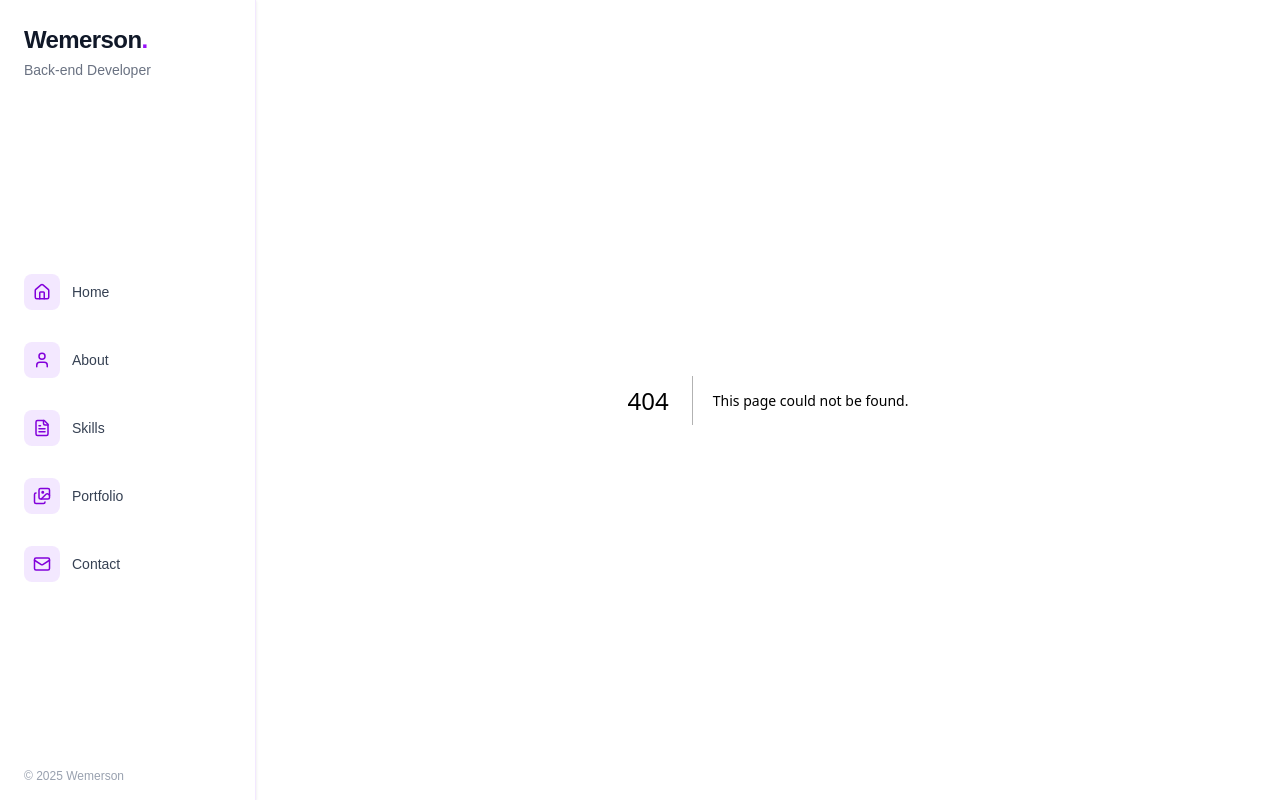
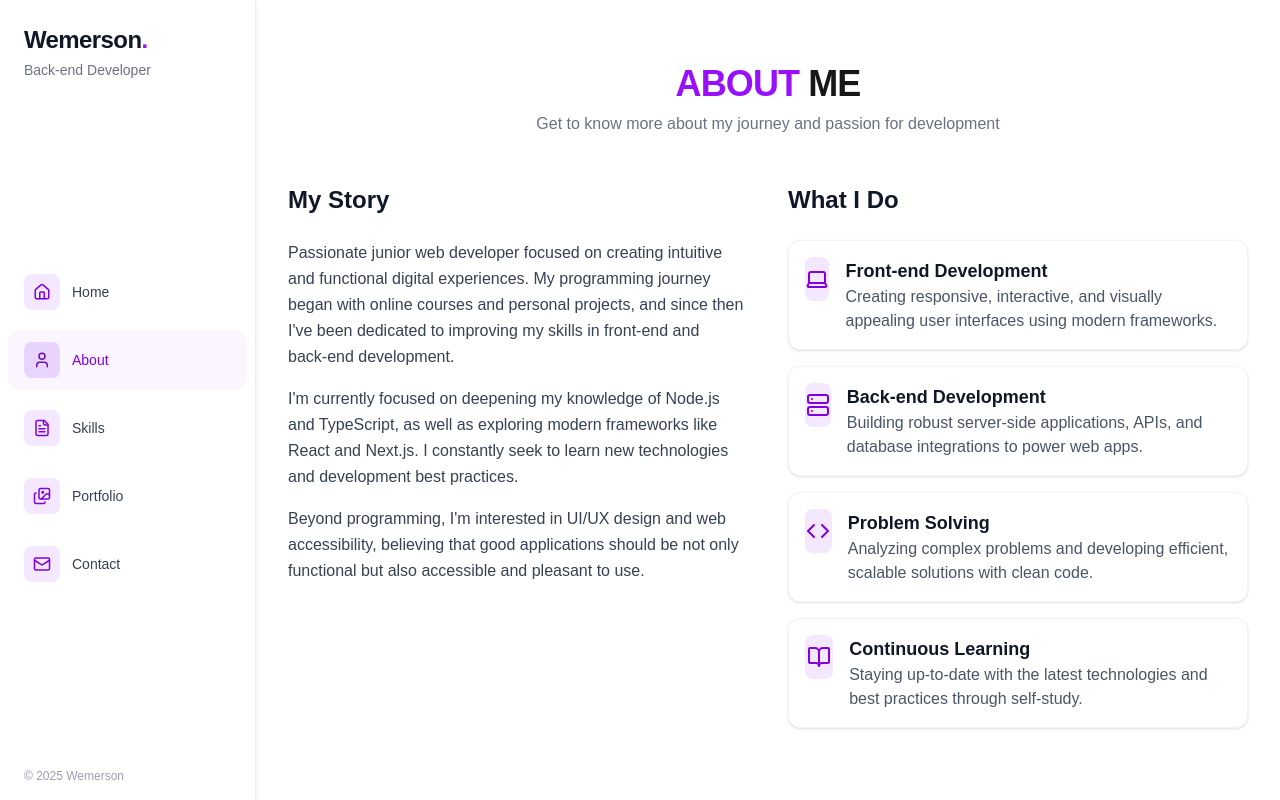
Before and after one commit to wmsalves/portfolio-wmsalves, a Next.js app: page /about in a window 1280 px wide. Before the commit this address had no page. Built offline with nearby package versions, Linux system fonts and the light colour scheme.

Commit message:
chore(router): create routed pages (/about, /skills, /portfolio, /contact) using App Router

```diff
--- /dev/null
+++ b/src/app/about/page.tsx
@@ -0,0 +1,10 @@
+import About from "@/components/sections/about/About";
+import PageWrapper from "@/components/layout/PageWrapper";
+
+export default function AboutPage() {
+  return (
+    <PageWrapper>
+      <About />
+    </PageWrapper>
+  );
+}
--- /dev/null
+++ b/src/app/contact/page.tsx
@@ -0,0 +1,10 @@
+import ContactSection from "@/components/sections/contact/Contact";
+import PageWrapper from "@/components/layout/PageWrapper";
+
+export default function ContactPage() {
+  return (
+    <PageWrapper>
+      <ContactSection />
+    </PageWrapper>
+  );
+}
--- a/src/app/layout.tsx
+++ b/src/app/layout.tsx
@@ -1,11 +1,5 @@
-import type { Metadata } from "next";
 import "./globals.css";
 import Sidebar from "@/components/layout/Sidebar";
-
-export const metadata: Metadata = {
-  title: "Wemerson | Portfolio",
-  description: "Backend Developer Portfolio",
-};
 
 export default function RootLayout({
   children,
@@ -16,7 +10,7 @@ export default function RootLayout({
     <html lang="en">
       <body className="antialiased bg-gray-50 text-gray-900">
         <Sidebar />
-        <main className="lg:pl-64">{children}</main>
+        <main className="pt-14 lg:pt-0 lg:pl-64">{children}</main>
       </body>
     </html>
   );
--- a/src/app/page.tsx
+++ b/src/app/page.tsx
@@ -4,7 +4,6 @@ import About from "@/components/sections/about/About";
 import ContactSection from "@/components/sections/contact/Contact";
 import ProjectsSection from "@/components/sections/project/Projects";
 import SkillsSection from "@/components/sections/skills/Skills";
-import { motion } from "framer-motion";
 
 export default function Home() {
   return (
--- /dev/null
+++ b/src/app/portfolio/page.tsx
@@ -0,0 +1,10 @@
+import ProjectsSection from "@/components/sections/project/Projects";
+import PageWrapper from "@/components/layout/PageWrapper";
+
+export default function PortfolioPage() {
+  return (
+    <PageWrapper>
+      <ProjectsSection />
+    </PageWrapper>
+  );
+}
--- /dev/null
+++ b/src/app/skills/page.tsx
@@ -0,0 +1,10 @@
+import SkillsSection from "@/components/sections/skills/Skills";
+import PageWrapper from "@/components/layout/PageWrapper";
+
+export default function SkillsPage() {
+  return (
+    <PageWrapper>
+      <SkillsSection />
+    </PageWrapper>
+  );
+}
--- /dev/null
+++ b/src/components/layout/PageWrapper.tsx
@@ -0,0 +1,21 @@
+"use client";
+
+import { motion } from "framer-motion";
+
+export default function PageWrapper({
+  children,
+}: {
+  children: React.ReactNode;
+}) {
+  return (
+    <motion.main
+      initial={{ opacity: 0, y: 8 }}
+      animate={{ opacity: 1, y: 0 }}
+      exit={{ opacity: 0, y: -8 }}
+      transition={{ duration: 0.25 }}
+      className="min-h-screen"
+    >
+      {children}
+    </motion.main>
+  );
+}
--- a/src/components/layout/Sidebar.tsx
+++ b/src/components/layout/Sidebar.tsx
@@ -1,37 +1,26 @@
 "use client";
 
 import Link from "next/link";
-import { useEffect, useState } from "react";
-import { AnimatePresence, motion } from "framer-motion";
-import { Home, User, FileText, Images, Mail, Menu, X } from "lucide-react";
+import { usePathname } from "next/navigation";
+import { Home, User, FileText, Images, Mail } from "lucide-react";
 
 const navItems = [
-  { href: "#home", label: "Home", icon: Home },
-  { href: "#about", label: "About", icon: User },
-  { href: "#skills", label: "Skills", icon: FileText },
-  { href: "#portfolio", label: "Portfolio", icon: Images },
-  { href: "#contact", label: "Contact", icon: Mail },
+  { href: "/", label: "Home", icon: Home },
+  { href: "/about", label: "About", icon: User },
+  { href: "/skills", label: "Skills", icon: FileText },
+  { href: "/portfolio", label: "Portfolio", icon: Images },
+  { href: "/contact", label: "Contact", icon: Mail },
 ];
 
 export default function Sidebar() {
-  const [open, setOpen] = useState(false);
-
-  // Fecha com ESC
-  useEffect(() => {
-    if (!open) return;
-    const onKey = (e: KeyboardEvent) => e.key === "Escape" && setOpen(false);
-    window.addEventListener("keydown", onKey);
-    return () => window.removeEventListener("keydown", onKey);
-  }, [open]);
-
-  const handleClickLink = () => setOpen(false);
+  const pathname = usePathname();
 
   return (
     <>
-      {/* Sidebar (desktop) */}
+      {/* Desktop Sidebar */}
       <aside className="hidden lg:flex fixed left-0 top-0 h-screen w-64 flex-col border-r border-purple-100 bg-white/95 backdrop-blur-sm shadow-sm">
         <div className="px-6 py-6">
-          <Link href="#home" className="block">
+          <Link href="/" className="block">
             <span className="text-2xl font-extrabold tracking-tight">
               <span className="text-gray-900">Wemerson</span>
               <span className="text-purple-600">.</span>
@@ -41,18 +30,34 @@ export default function Sidebar() {
         </div>
 
         <nav className="flex-1 flex flex-col justify-center px-2 space-y-2">
-          {navItems.map(({ href, label, icon: Icon }) => (
-            <a
+          {navItems.map(({ href, label, icon: Icon }) => {
+            const active = pathname === href;
+            return (
+              <Link
                 key={href}
                 href={href}
-              className="group flex items-center gap-3 rounded-xl px-4 py-3 text-sm font-medium text-gray-700 hover:bg-purple-50 hover:text-purple-700 transition"
+                className={`group flex items-center gap-3 rounded-xl px-4 py-3 text-sm font-medium transition
+                  ${
+                    active
+                      ? "bg-purple-50 text-purple-700"
+                      : "text-gray-700 hover:bg-purple-50 hover:text-purple-700"
+                  }`}
+                aria-current={active ? "page" : undefined}
               >
-              <span className="inline-flex h-9 w-9 items-center justify-center rounded-lg bg-purple-100 text-purple-700 group-hover:bg-purple-200">
+                <span
+                  className={`inline-flex h-9 w-9 items-center justify-center rounded-lg
+                  ${
+                    active
+                      ? "bg-purple-200 text-purple-800"
+                      : "bg-purple-100 text-purple-700 group-hover:bg-purple-200"
+                  }`}
+                >
                   <Icon size={18} />
                 </span>
                 {label}
-            </a>
-          ))}
+              </Link>
+            );
+          })}
         </nav>
 
         <div className="px-6 py-4 text-xs text-gray-400">
@@ -60,89 +65,7 @@ export default function Sidebar() {
         </div>
       </aside>
 
-      {/* Topbar (mobile) */}
-      <header className="lg:hidden fixed top-0 left-0 right-0 z-50 bg-white/90 backdrop-blur border-b border-purple-100">
-        <div className="h-14 px-4 flex items-center justify-between">
-          <a href="#home" className="text-xl font-extrabold tracking-tight">
-            <span className="text-gray-900">Wemerson</span>
-            <span className="text-purple-600">.</span>
-          </a>
-
-          <button
-            type="button"
-            onClick={() => setOpen((v) => !v)}
-            aria-label={open ? "Close menu" : "Open menu"}
-            aria-expanded={open}
-            aria-controls="mobile-drawer"
-            className="inline-flex h-10 w-10 items-center justify-center rounded-lg border border-purple-100 text-gray-700 hover:bg-purple-50 hover:text-purple-700 transition"
-          >
-            {open ? <X size={20} /> : <Menu size={20} />}
-          </button>
-        </div>
-      </header>
-
-      {/* Drawer + Backdrop (mobile) */}
-      <AnimatePresence>
-        {open && (
-          <motion.div
-            className="lg:hidden fixed inset-0 z-50"
-            initial={{ opacity: 0 }}
-            animate={{ opacity: 1 }}
-            exit={{ opacity: 0 }}
-          >
-            {/* Backdrop */}
-            <div
-              className="absolute inset-0 bg-black/30"
-              onClick={() => setOpen(false)}
-            />
-
-            {/* Drawer */}
-            <motion.aside
-              id="mobile-drawer"
-              role="dialog"
-              aria-modal="true"
-              initial={{ x: "100%" }}
-              animate={{ x: 0 }}
-              exit={{ x: "100%" }}
-              transition={{ type: "tween", duration: 0.25 }}
-              className="absolute right-0 top-0 h-full w-80 max-w-[85%] bg-white border-l border-purple-100 shadow-xl flex flex-col"
-            >
-              <div className="px-4 h-14 flex items-center justify-between border-b">
-                <span className="text-lg font-bold">
-                  Menu<span className="text-purple-600">.</span>
-                </span>
-                <button
-                  onClick={() => setOpen(false)}
-                  aria-label="Close menu"
-                  className="inline-flex h-10 w-10 items-center justify-center rounded-lg hover:bg-purple-50 text-gray-700"
-                >
-                  <X size={20} />
-                </button>
-              </div>
-
-              <nav className="p-3 space-y-1">
-                {navItems.map(({ href, label, icon: Icon }) => (
-                  <a
-                    key={href}
-                    href={href}
-                    onClick={handleClickLink}
-                    className="flex items-center gap-3 rounded-xl px-3 py-3 text-base font-medium text-gray-700 hover:bg-purple-50 hover:text-purple-700 transition"
-                  >
-                    <span className="inline-flex h-9 w-9 items-center justify-center rounded-lg bg-purple-100 text-purple-700">
-                      <Icon size={18} />
-                    </span>
-                    {label}
-                  </a>
-                ))}
-              </nav>
-
-              <div className="mt-auto px-4 py-4 text-xs text-gray-400 border-t">
-                © {new Date().getFullYear()} Wemerson
-              </div>
-            </motion.aside>
-          </motion.div>
-        )}
-      </AnimatePresence>
+      {/*  */}
     </>
   );
 }
```
Lines whose indentation alone changed are shown as unchanged.
